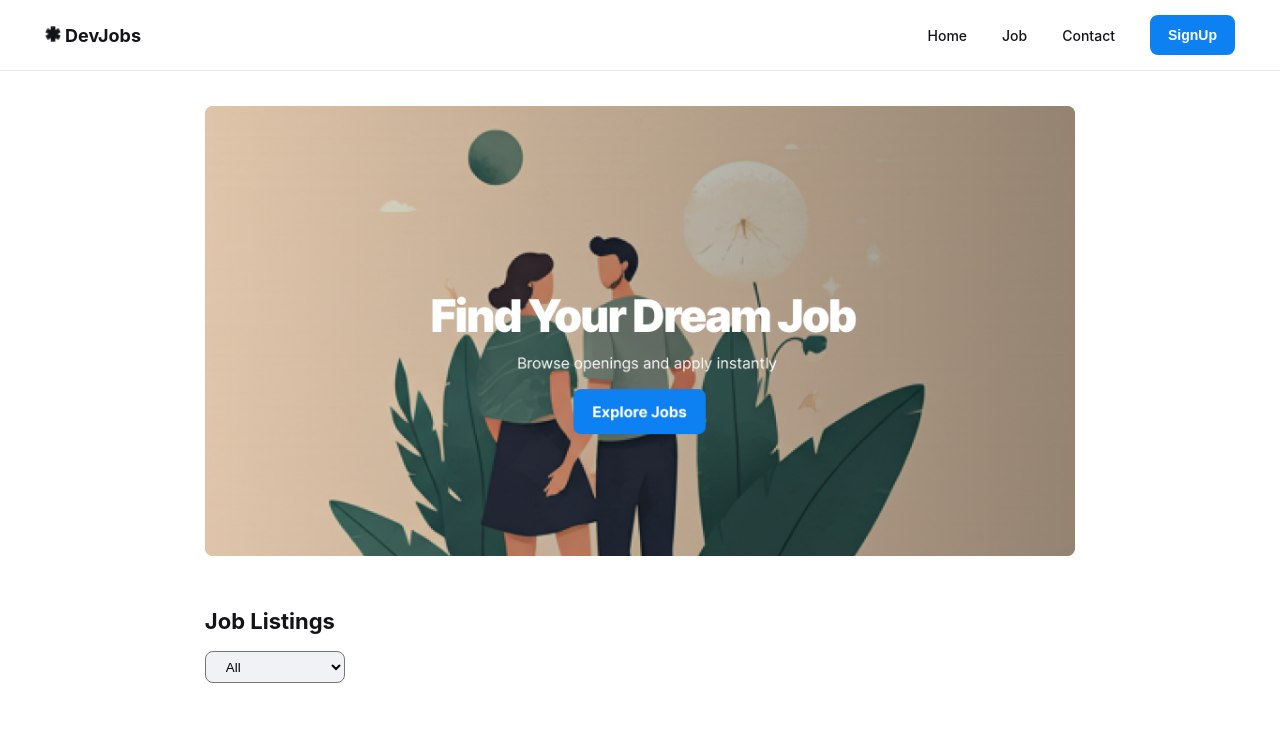
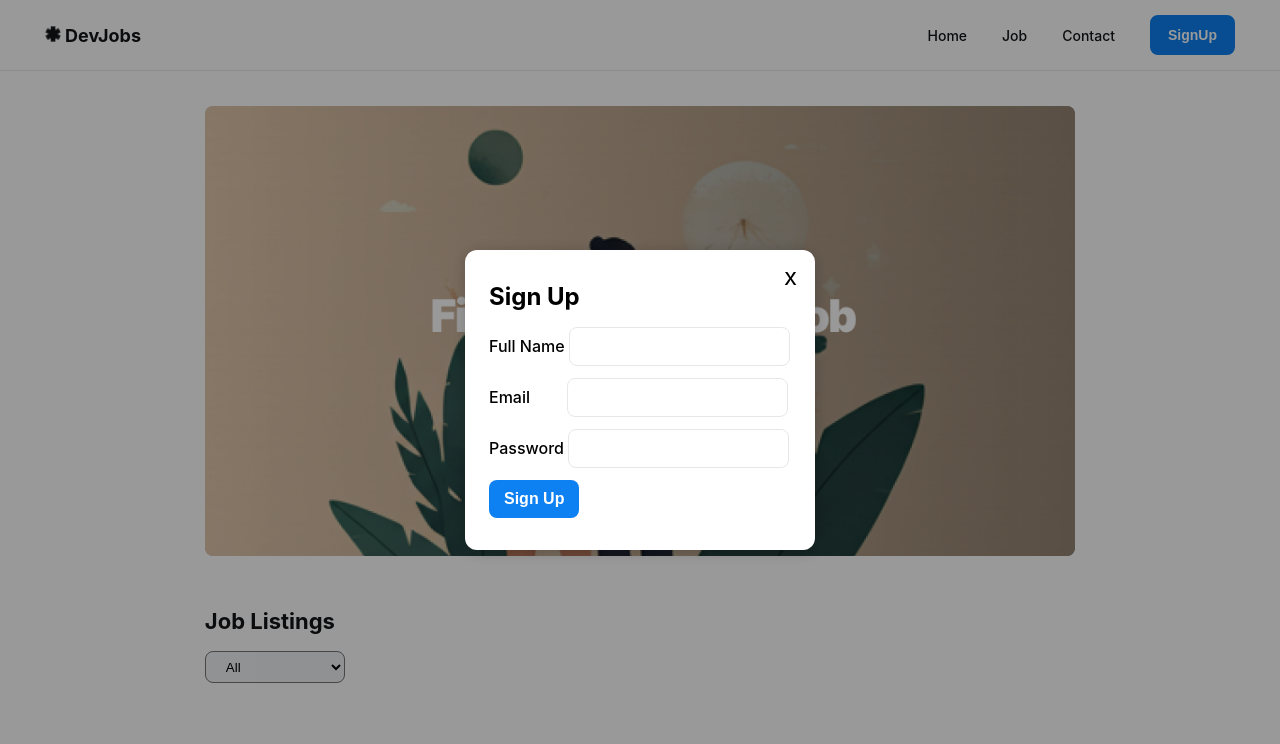
Before and after one commit to muneebtahir-12/Job-Portal, a plain HTML site: page index.html in a window 1280 px wide. Both pictures are taken after a click on the button "SignUp". Shown: the top 744 px of the page. Drawn offline with Linux system fonts and the light colour scheme.

Commit message:
Added signup form

```diff
--- a/index.css
+++ b/index.css
@@ -328,3 +328,89 @@ font-size: 13px;
 margin-top:3px;
 }
 }
+@media (max-width:591px){
+.front-end{
+margin-left: 9%;
+margin-right: 9%;
+}
+#home,.head{
+padding-left: 9%;
+padding-right: 9%;
+}
+}
+
+
+.signup {
+  display: none;
+  position: fixed;
+  z-index: 999;
+  left: 0; top: 0;
+  width: 100%; height: 100%;
+  overflow: auto;
+  background: rgba(0,0,0,0.4);
+  justify-content: center;
+  align-items: center;
+}
+.content {
+  background: #fff;
+  margin: auto;
+  padding: 32px 24px;
+  border-radius: 12px;
+  max-width: 350px;
+  width: 90%;
+  position: relative;
+  box-shadow: 0 2px 16px rgba(0,0,0,0.2);
+  display: flex;
+  flex-direction: column;
+  gap: 16px;
+}
+.close-btn {
+  position: absolute;
+  top: 12px;
+  right: 18px;
+  font-size: 24px;
+  cursor: pointer;
+}
+.signup-form label {
+  font-weight: 500;
+  margin-bottom: 4px;
+}
+.signup-form input {
+  padding: 10px;
+  border-radius: 8px;
+  border: 1px solid #E5E8EB;
+  margin-bottom: 12px;
+  font-size: 15px;
+}
+.signup-form button {
+  background: #0D80F2;
+  color: #fff;
+  border: none;
+  border-radius: 8px;
+  padding: 10px 15px;
+  font-size: 16px;
+  cursor: pointer;
+  font-weight: 700;
+}
+#signup-email{
+margin-left: 32px;
+}
+@media (max-width: 500px) {
+  .content {
+    padding: 18px 8px;
+    max-width: 95vw;
+  }
+  .signup-form input {
+    font-size: 13px;
+  }
+  .signup-form button {
+    font-size: 14px;
+  }
+  .signup-form{
+display: flex;
+ flex-direction: column;
+  }
+  #signup-email{
+margin-left:0;
+}
+}
--- a/index.html
+++ b/index.html
@@ -1,13 +1,14 @@
 <!DOCTYPE html>
 <html lang="en">
+
 <head>
     <meta charset="UTF-8">
     <meta name="viewport" content="width=device-width, initial-scale=1.0">
     <title>JOB-PORTAL</title>
     <link rel="stylesheet" href="index.css">
 </head>
+
 <body>
-    <header>
     <nav id="navbar">
             <div class="logo">
                 <img src="/Images/logo.png" alt="logo">
@@ -20,7 +21,46 @@
                 <button>SignUp</button>
             </div>
     </nav>
+
+    <header>
+        <div id="signup" class="signup">
+  <div class="content">
+    <span class="close-btn">x</span>
+    <h2>Sign Up</h2>
+    <form class="signup-form">
+      <label for="signup-name">Full Name</label>
+      <input type="text" id="signup-name" name="signup-name" required>
+
+      <label for="signup-email">Email</label>
+      <input type="email" id="signup-email" name="signup-email" required>
+
+      <label for="signup-password">Password</label>
+      <input type="password" id="signup-password" name="signup-password" required>
+
+      <button type="submit">Sign Up</button>
+    </form>
+  </div>
+   </div>
     </header>
+
+   <div id="signup" class="signup">
+  <div class="content">
+    <span class="close-btn">x</span>
+    <h2>Sign Up</h2>
+    <form class="signup-form">
+      <label for="signup-name">Full Name</label>
+      <input type="text" id="signup-name" name="signup-name" required>
+
+      <label for="signup-email">Email</label>
+      <input type="email" id="signup-email" name="signup-email" required>
+
+      <label for="signup-password">Password</label>
+      <input type="password" id="signup-password" name="signup-password" required>
+
+      <button type="submit">Sign Up</button>
+    </form>
+  </div>
+   </div>
 
     <main>
         <section id="home">
@@ -65,6 +105,7 @@
                 </div>
             </div>
         </section>
+
     </main>
 
     <footer id="contact">
@@ -84,4 +125,5 @@
 
     <script src="index.js"></script>
 </body>
+
 </html>
--- a/index.js
+++ b/index.js
@@ -10,3 +10,18 @@
      }
        });
     });
+
+const signupBtn = document.querySelector('.links button');
+const modal = document.getElementById('signup');
+const closeBtn = document.querySelector('.close-btn');
+signupBtn.addEventListener('click', function() {
+  modal.style.display = 'flex';
+});
+closeBtn.addEventListener('click', function() {
+  modal.style.display = 'none';
+});
+document.querySelector('.signup-form').addEventListener('submit', function(e) {
+  e.preventDefault();
+  alert('Sign up successful!');
+  modal.style.display = 'none';
+});
```
Lines whose indentation alone changed are shown as unchanged.
